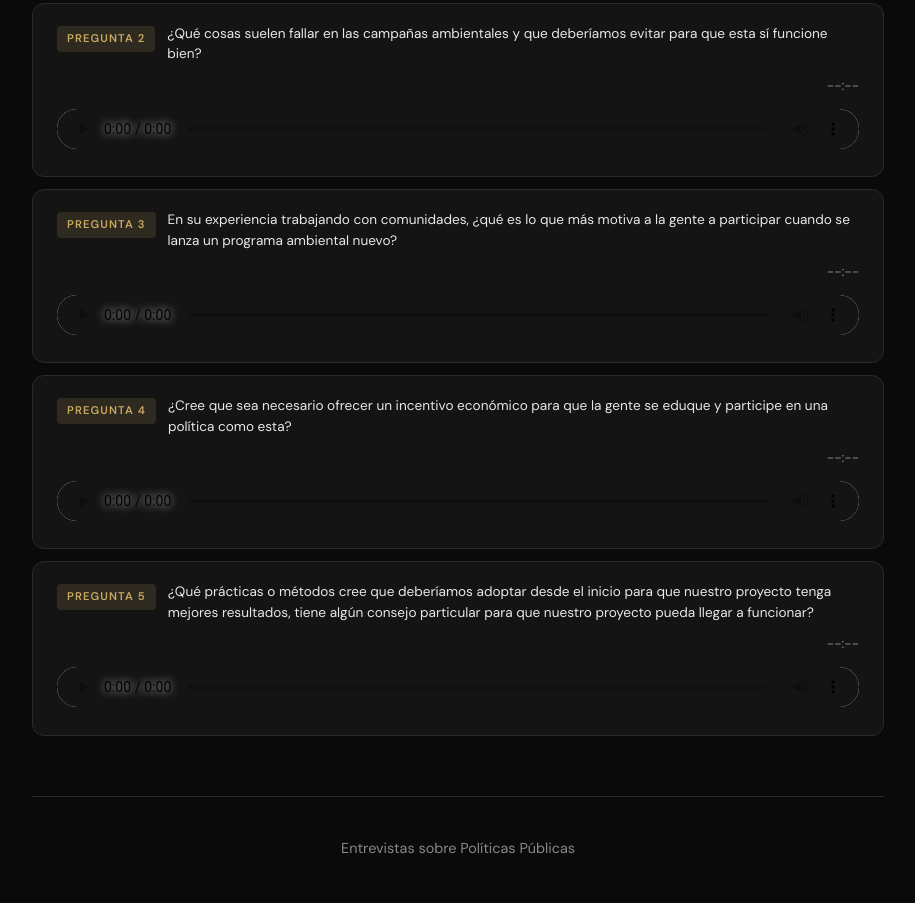
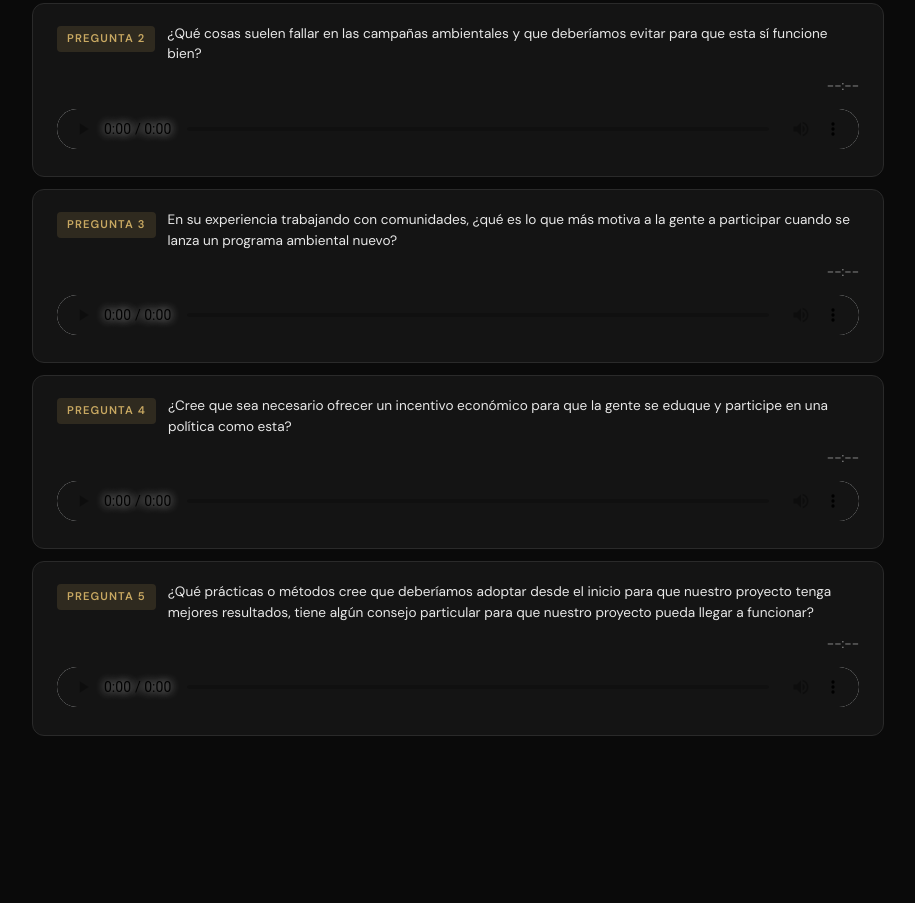
Before and after one commit to Chiavellini/entrevistas_polpub, a plain HTML site: page index.html in a window 1280 px wide. Shown: the part 1684-2587 px from the top of the page, without its empty margins (182-1097 px from the left). After the commit the page ends 2540 px from the top, so only its background shows below. Drawn offline with nearby package versions, Linux system fonts and the light colour scheme.

Commit message:
eliminar footer

```diff
--- a/index.html
+++ b/index.html
@@ -224,19 +224,6 @@
             background: var(--color-surface);
         }
 
-        /* Footer */
-        footer {
-            text-align: center;
-            padding: 40px 0;
-            border-top: 1px solid var(--color-border);
-            margin-top: 40px;
-        }
-
-        footer p {
-            color: var(--color-text-muted);
-            font-size: 0.9rem;
-        }
-
         /* Responsive */
         @media (max-width: 600px) {
             .container {
@@ -441,9 +428,6 @@
             </section>
         </main>
 
-        <footer>
-            <p>Entrevistas sobre Políticas Públicas</p>
-        </footer>
     </div>
 
     <script>
```
